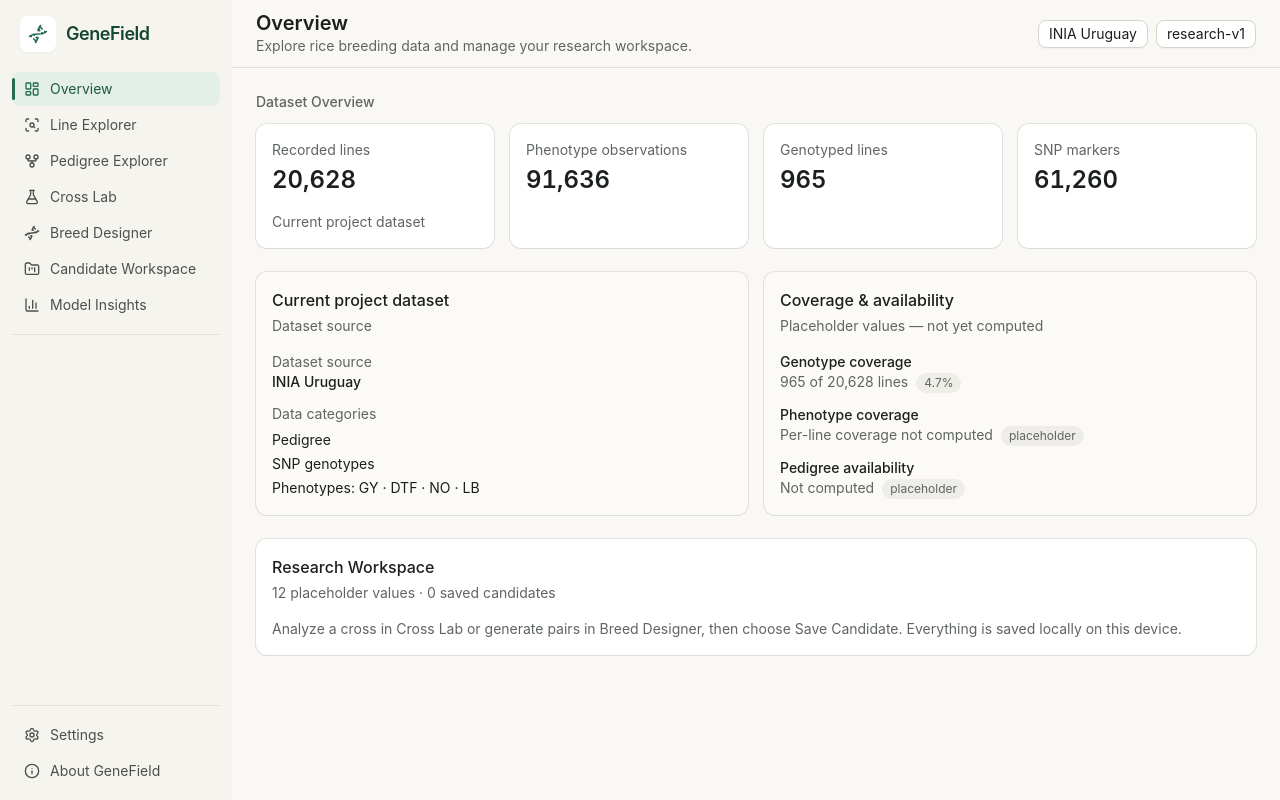
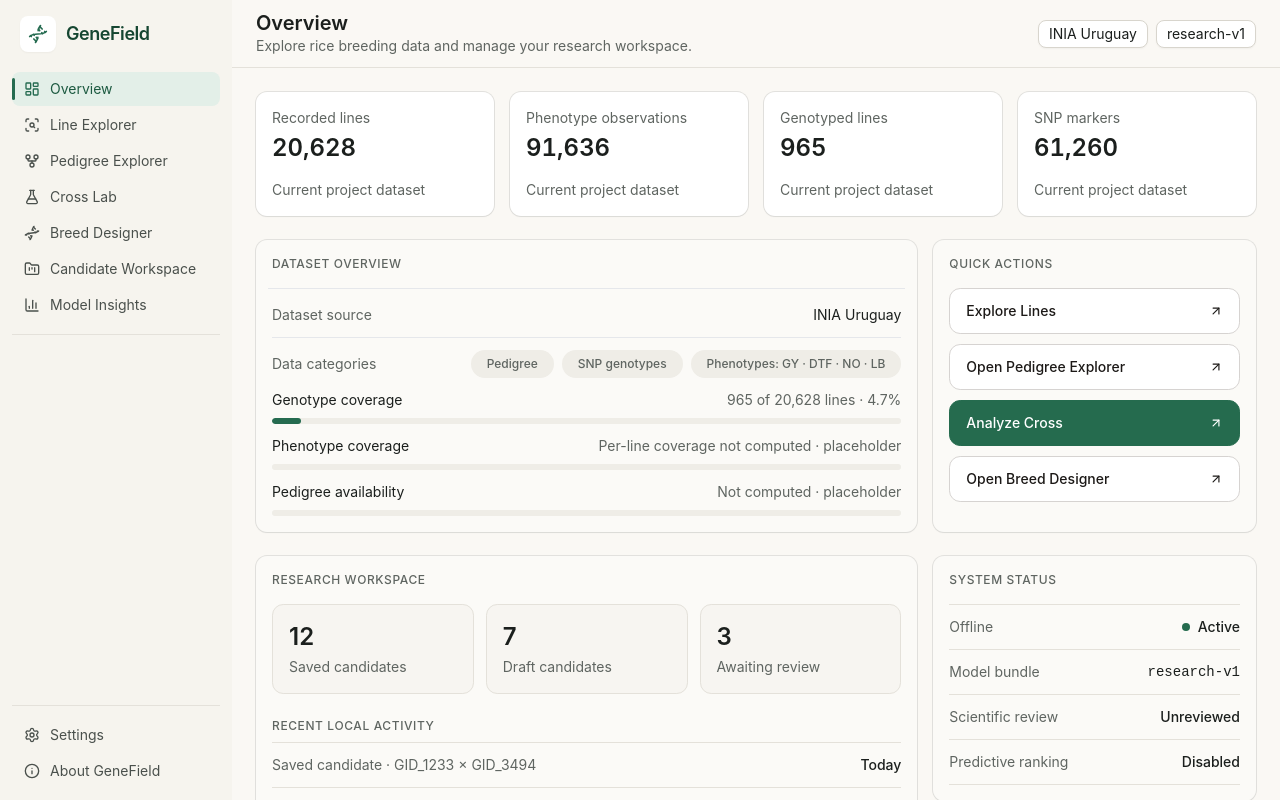
Before and after one commit to wilanta/genefield-app, a React (Vite) app: page / in a window 1280 px wide. Built offline with nearby package versions, Linux system fonts and the light colour scheme.

Commit message:
style(ui): refine layouts and components at overview page

```diff
--- a/package.json
+++ b/package.json
@@ -16,7 +16,7 @@
     "@tanstack/react-table": "^9.2.5",
     "@tauri-apps/api": "^2",
     "@tauri-apps/plugin-opener": "^2",
-    "@tauri-apps/plugin-sql": "^2",
+    "@tauri-apps/plugin-sql": "^2.5.0",
     "@xyflow/react": "^12.12.0",
     "class-variance-authority": "^0.7.1",
     "cn": "^0.4.0",
--- a/src/pages/Overview/Overview.tsx
+++ b/src/pages/Overview/Overview.tsx
@@ -1,4 +1,5 @@
 import { Card, CardContent, CardDescription, CardHeader, CardTitle } from "@/components/ui/card";
+import { ArrowUpRight } from "lucide-react";
 
 interface StatCard {
   label: string;
@@ -8,9 +9,9 @@ interface StatCard {
 
 const STATS: StatCard[] = [
   { label: "Recorded lines", value: "20,628", hint: "Current project dataset" },
-  { label: "Phenotype observations", value: "91,636" },
-  { label: "Genotyped lines", value: "965" },
-  { label: "SNP markers", value: "61,260" },
+  { label: "Phenotype observations", value: "91,636", hint: "Current project dataset" },
+  { label: "Genotyped lines", value: "965", hint: "Current project dataset" },
+  { label: "SNP markers", value: "61,260", hint: "Current project dataset" },
 ];
 
 const CATEGORIES = ["Pedigree", "SNP genotypes", "Phenotypes: GY · DTF · NO · LB"];
@@ -19,6 +20,58 @@ const COVERAGE = [
   { label: "Genotype coverage", value: "965 of 20,628 lines", note: "4.7%" },
   { label: "Phenotype coverage", value: "Per-line coverage not computed", note: "placeholder" },
   { label: "Pedigree availability", value: "Not computed", note: "placeholder" },
+];
+
+// Data categories
+const tags = [
+  "Pedigree",
+  "SNP genotypes",
+  "Phenotypes: GY · DTF · NO · LB",
+];
+
+// Genotype coverage
+const formatNumber = (n: number) => n.toLocaleString("en-US");
+const getCoverage = (covered: number, total: number) => {
+  const pct = (covered / total) * 100;
+
+  return {
+    pct,
+    label: `${formatNumber(covered)} of ${formatNumber(total)} lines · ${pct.toFixed(1)}%`,
+  };
+};
+
+const covered = 965;
+const total = 20628;
+const { pct, label } = getCoverage(covered, total);
+
+// Quick actions
+const actions = [
+  { label: "Explore Lines", href: "/lines", primary: false },
+  { label: "Open Pedigree Explorer", href: "/pedigree", primary: false },
+  { label: "Analyze Cross", href: "/cross-lab", primary: true },
+  { label: "Open Breed Designer", href: "/breed-designer", primary: false },
+];
+
+// Research workspace
+const stats = [
+  { value: 12, label: "Saved candidates" },
+  { value: 7, label: "Draft candidates" },
+  { value: 3, label: "Awaiting review" },
+];
+
+const activities = [
+  { text: "Saved candidate · GID_1233 × GID_3494", time: "Today" },
+  { text: "Opened Pedigree Explorer · GID_1233", time: "Today" },
+  { text: "Exported candidates (CSV)", time: "Yesterday" },
+  { text: "Edited notes · illustrative candidate", time: "2 days ago" },
+];
+
+// System Status
+const systemStatus = [
+  { label: "Offline", value: "Active", dot: true },
+  { label: "Model bundle", value: "research-v1", mono: true },
+  { label: "Scientific review", value: "Unreviewed" },
+  { label: "Predictive ranking", value: "Disabled" },
 ];
 
 function StatTile({ stat }: { stat: StatCard }) {
@@ -42,11 +95,8 @@ function StatTile({ stat }: { stat: StatCard }) {
 export default function Overview() {
   return (
     <div className="mx-auto max-w-[1208px] space-y-6 p-6">
-      {/* Stat cards */}
+      {/* Section 1 - Stat cards */}
       <section aria-labelledby="overview-stats">
-        <h2 id="overview-stats" className="mb-3 text-sm font-medium text-muted-foreground">
-          Dataset Overview
-        </h2>
         <div className="grid grid-cols-2 gap-4 xl:grid-cols-4">
           {STATS.map((stat) => (
             <StatTile key={stat.label} stat={stat} />
@@ -54,24 +104,137 @@ export default function Overview() {
         </div>
       </section>
 
-      {/* Current project dataset */}
-      <section aria-labelledby="overview-dataset" className="grid gap-4 lg:grid-cols-2">
+      {/* Section 2 */}
+      <section aria-labelledby="overview-dataset" className="grid gap-4 lg:grid-cols-3">
+        {/* Dataset Overview */}
+        <Card className="col-span-2 bg-gf-panel-bg shadow-[var(--gf-card-shadow)]">
+          <CardHeader className="flex flex-row items-start justify-between">
+            <CardTitle className="text-xs font-medium uppercase tracking-wider text-muted-foreground">
+              DATASET OVERVIEW
+            </CardTitle>
+          </CardHeader>
+          <div className="mx-3 h-px bg-gray-200"></div>
+          <CardContent className="space-y-3">
+            {/* Dataset Source */}
+            <div className="flex w-full justify-between">
+              <p className="text-sm text-muted-foreground">Dataset source</p>
+              <p className="text-sm text-foreground font-normal">INIA Uruguay</p>
+            </div>
+
+            <div className=" h-px bg-gray-200"></div>
+
+            {/* Data Categories */}
+            <div className="flex w-full items-center justify-between gap-4">
+              <p className="shrink-0 text-sm text-muted-foreground">Data categories</p>
+              <div className="flex flex-wrap justify-end gap-2">
+                {tags.map((tag) => (
+                  <span
+                    key={tag}
+                    className="whitespace-nowrap rounded-full bg-muted px-4 py-1.5 text-xs text-muted-foreground font-medium dark:bg-stone-800 dark:text-stone-200"
+                  >
+                    {tag}
+                  </span>
+                ))}
+              </div>
+            </div>
+
+            {/* Genotype Coverage */}
+            <div className="w-full">
+              <div className="mb-2 flex items-baseline justify-between">
+                <p className="text-sm text-foreground">Genotype coverage</p>
+                <p className="text-sm text-muted-foreground">{label}</p>
+              </div>
+              <div className="h-1.5 w-full overflow-hidden rounded-full bg-muted dark:bg-stone-800">
+                <div
+                  className="h-full rounded-full bg-primary"
+                  style={{ width: `${pct}%`, minWidth: "6px" }}
+                />
+              </div>
+            </div>
+
+            {/* Phenotype coverage */}
+            <div className="w-full">
+              <div className="mb-2 flex items-baseline justify-between">
+                <p className="text-sm text-foreground">Phenotype coverage</p>
+                <p className="text-sm text-muted-foreground">Per-line coverage not computed · placeholder</p>
+              </div>
+              <div className="h-1.5 w-full overflow-hidden rounded-full bg-muted dark:bg-stone-800"></div>
+            </div>
+
+            {/* Pedigree availability */}
+            <div className="w-full">
+              <div className="mb-2 flex items-baseline justify-between">
+                <p className="text-sm text-foreground">Pedigree availability</p>
+                <p className="text-sm text-muted-foreground">Not computed · placeholder</p>
+              </div>
+              <div className="h-1.5 w-full overflow-hidden rounded-full bg-muted dark:bg-stone-800"></div>
+            </div>
+
+          </CardContent>
+        </Card>
+
+        {/* Quick Actions */}
         <Card className="bg-gf-panel-bg shadow-[var(--gf-card-shadow)]">
-          <CardHeader>
-            <CardTitle className="text-base">Current project dataset</CardTitle>
-            <CardDescription>Dataset source</CardDescription>
+          <CardHeader className="flex flex-row items-start justify-between">
+            <CardTitle className="text-xs font-medium uppercase tracking-wider text-muted-foreground">
+              QUICK ACTIONS
+            </CardTitle>
           </CardHeader>
-          <CardContent className="space-y-3">
+          <CardContent className="flex flex-col gap-2.5">
+            {actions.map((action) => (
+              <a
+                key={action.label}
+                href={action.href}
+                className={`flex w-full items-center justify-between rounded-xl border px-4 py-3 text-sm font-medium transition-colors ${action.primary
+                  ? "border-[#256B4E] bg-[#256B4E] text-white hover:bg-[#1f5a41]"
+                  : "border-stone-300 bg-white text-stone-900 hover:bg-stone-50"
+                  }`}
+              >
+                {action.label}
+                <ArrowUpRight className="size-3.5" />
+              </a>
+            ))}
+          </CardContent>
+        </Card>
+      </section>
+
+      {/* Section 3 */}
+      <section aria-labelledby="overview-dataset" className="grid gap-4 lg:grid-cols-3">
+        {/* Research Workspace */}
+        <Card className="col-span-2 bg-gf-panel-bg shadow-[var(--gf-card-shadow)]">
+          <CardHeader className="flex flex-row items-start justify-between">
+            <CardTitle className="text-xs font-medium uppercase tracking-wider text-muted-foreground">
+              Research Workspace
+            </CardTitle>
+          </CardHeader>
+
+          <CardContent className="space-y-6">
+            {/* Stat boxes */}
+            <div className="grid grid-cols-1 gap-3 sm:grid-cols-3">
+              {stats.map((stat) => (
+                <div
+                  key={stat.label}
+                  className="rounded-xl border bg-muted/40 px-4 py-4"
+                >
+                  <p className="text-2xl font-semibold text-foreground">{stat.value}</p>
+                  <p className="mt-1 text-sm text-muted-foreground">{stat.label}</p>
+                </div>
+              ))}
+            </div>
+
+            {/* Recent local activity */}
             <div>
-              <p className="text-sm text-muted-foreground">Dataset source</p>
-              <p className="text-sm font-medium text-foreground">INIA Uruguay</p>
-            </div>
-            <div>
-              <p className="mb-1.5 text-sm text-muted-foreground">Data categories</p>
-              <ul className="space-y-1">
-                {CATEGORIES.map((cat) => (
-                  <li key={cat} className="text-sm text-foreground">
-                    {cat}
+              <p className="mb-2 text-xs font-medium uppercase tracking-wider text-muted-foreground">
+                Recent local activity
+              </p>
+              <ul className="divide-y border-y">
+                {activities.map((item) => (
+                  <li
+                    key={item.text}
+                    className="flex items-center justify-between py-3 text-sm"
+                  >
+                    <span className="text-muted-foreground">{item.text}</span>
+                    <span className="font-medium text-foreground">{item.time}</span>
                   </li>
                 ))}
               </ul>
@@ -79,47 +242,40 @@ export default function Overview() {
           </CardContent>
         </Card>
 
-        <Card className="bg-gf-panel-bg shadow-[var(--gf-card-shadow)]">
+        {/* System Status */}
+        <Card className="self-start bg-gf-panel-bg shadow-[var(--gf-card-shadow)]">
           <CardHeader>
-            <CardTitle className="text-base">Coverage &amp; availability</CardTitle>
-            <CardDescription>
-              Placeholder values — not yet computed
-            </CardDescription>
+            <CardTitle className="text-xs font-medium uppercase tracking-wider text-muted-foreground">
+              System Status
+            </CardTitle>
           </CardHeader>
-          <CardContent className="space-y-3">
-            {COVERAGE.map((row) => (
-              <div key={row.label}>
-                <p className="text-sm font-medium text-foreground">{row.label}</p>
-                <p className="text-sm text-muted-foreground">
-                  {row.value}
-                  {row.note ? (
-                    <span className="ml-2 inline-block rounded-full bg-muted px-2 py-0.5 text-xs text-muted-foreground">
-                      {row.note}
-                    </span>
-                  ) : null}
-                </p>
-              </div>
-            ))}
+
+          <CardContent>
+            <ul className="divide-y border-y">
+              {systemStatus.map((item) => (
+                <li
+                  key={item.label}
+                  className="flex items-center justify-between py-3 text-sm"
+                >
+                  <span className="text-muted-foreground">{item.label}</span>
+                  <span
+                    className={`flex items-center gap-2 font-medium text-foreground ${item.mono ? "font-mono" : ""
+                      }`}
+                  >
+                    {item.dot && (
+                      <span className="size-2 rounded-full bg-[#256B4E]" />
+                    )}
+                    {item.value}
+                  </span>
+                </li>
+              ))}
+            </ul>
           </CardContent>
         </Card>
       </section>
 
-      {/* Research workspace note */}
-      <Card className="shadow-[var(--gf-card-shadow)]">
-        <CardHeader>
-          <CardTitle className="text-base">Research Workspace</CardTitle>
-          <CardDescription>
-            12 placeholder values · 0 saved candidates
-          </CardDescription>
-        </CardHeader>
-        <CardContent>
-          <p className="text-sm text-muted-foreground">
-            Analyze a cross in Cross Lab or generate pairs in Breed Designer,
-            then choose Save Candidate. Everything is saved locally on this
-            device.
-          </p>
-        </CardContent>
-      </Card>
+
+
     </div>
   );
 }
```
Also changed, not shown: 2 other files (tests, documents, lock files or other folders).
